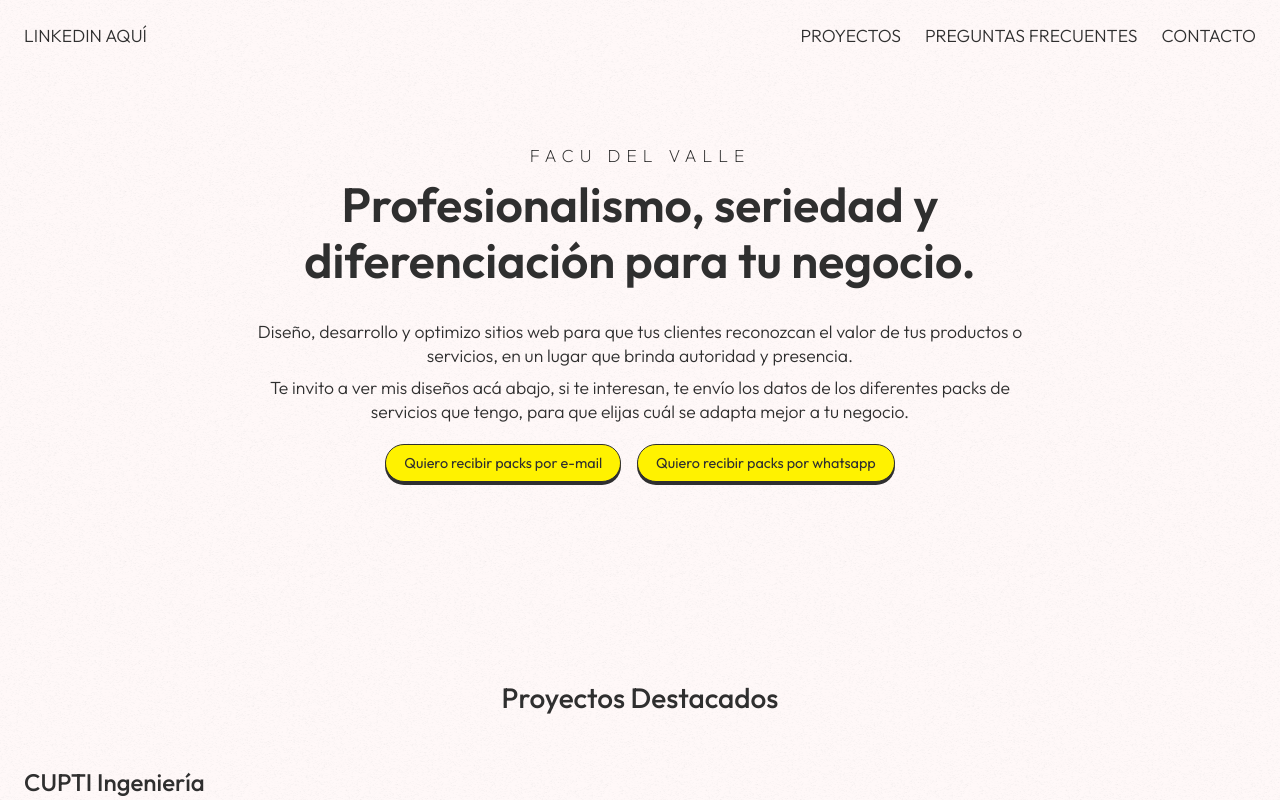
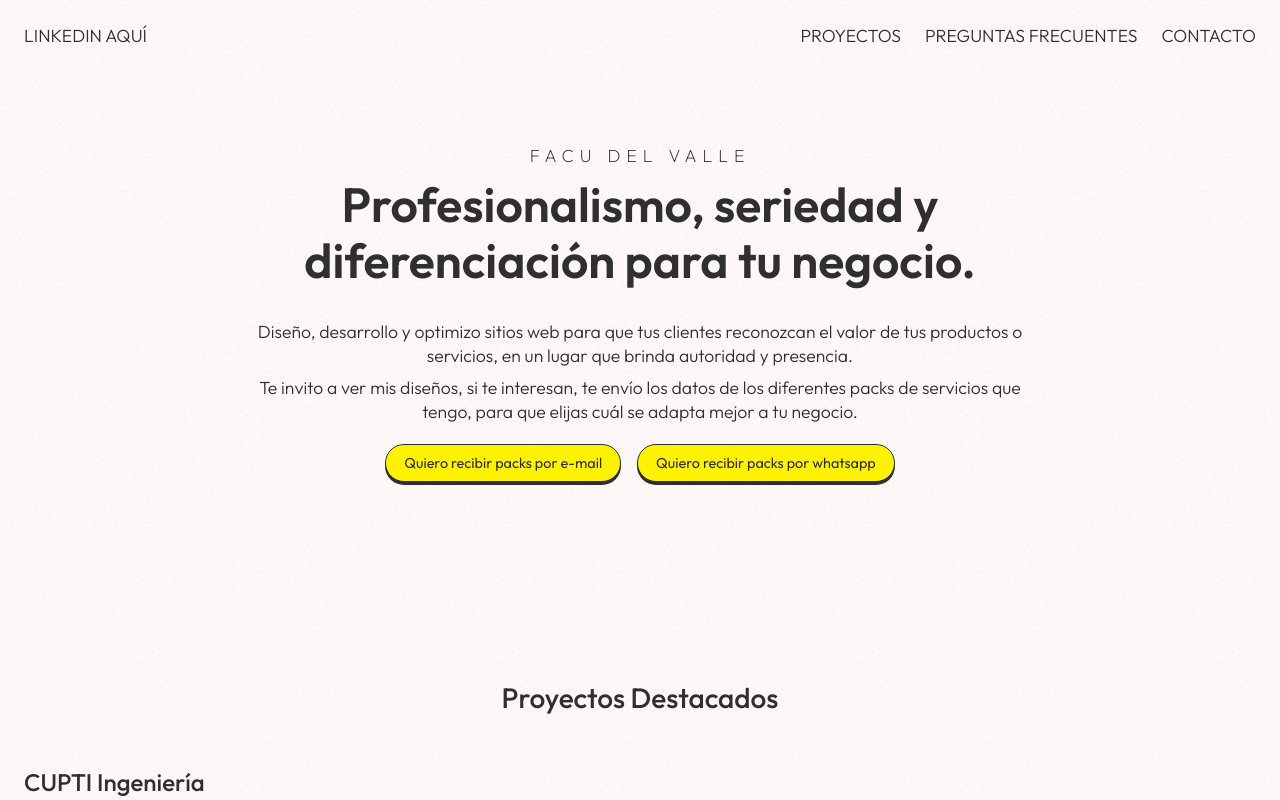
Before and after one commit to facundososa559/portfolio, a React (Create React App) app: page / in a window 1280 px wide. Shown: the top 800 px of the page. Built offline with nearby package versions, Linux system fonts and the light colour scheme.

Commit message:
Cambio headline

```diff
--- a/src/pages/Home.jsx
+++ b/src/pages/Home.jsx
@@ -29,7 +29,7 @@ function Home() {
               </AnimatedElement>
 
               <AnimatedElement delay={0.4}>
-                <p>Te invito a ver mis diseños acá abajo, si te interesan, te envío los datos de los diferentes packs de servicios que tengo, para que elijas cuál se adapta mejor a tu negocio.</p>
+                <p>Te invito a ver mis diseños, si te interesan, te envío los datos de los diferentes packs de servicios que tengo, para que elijas cuál se adapta mejor a tu negocio.</p>
               </AnimatedElement>
               <AnimatedElement delay={0.5}>
                 <CallToAction
```
